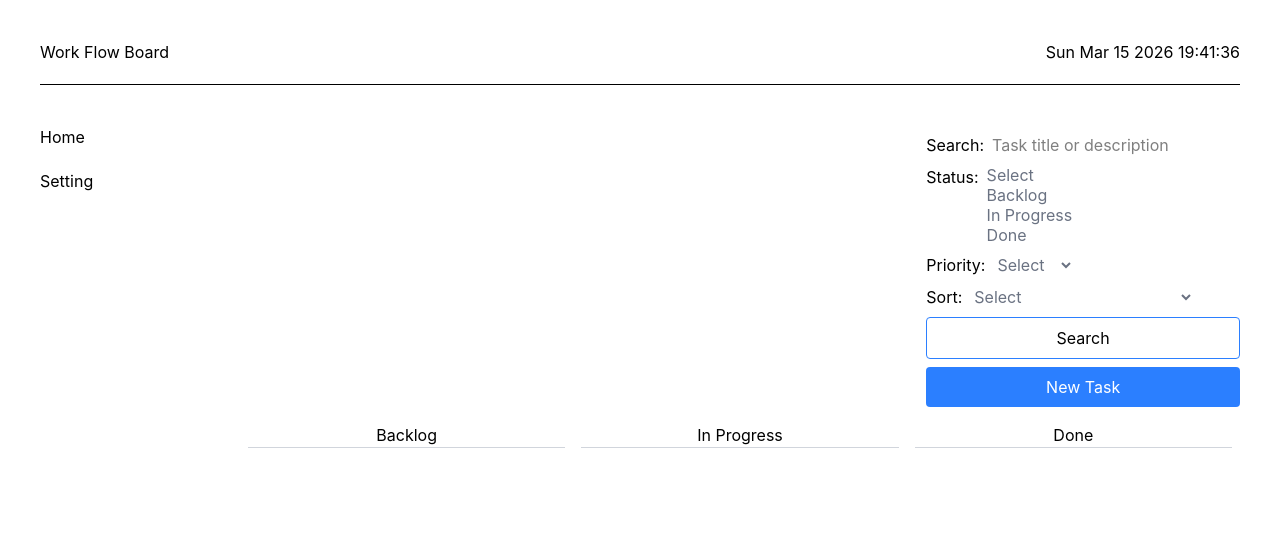
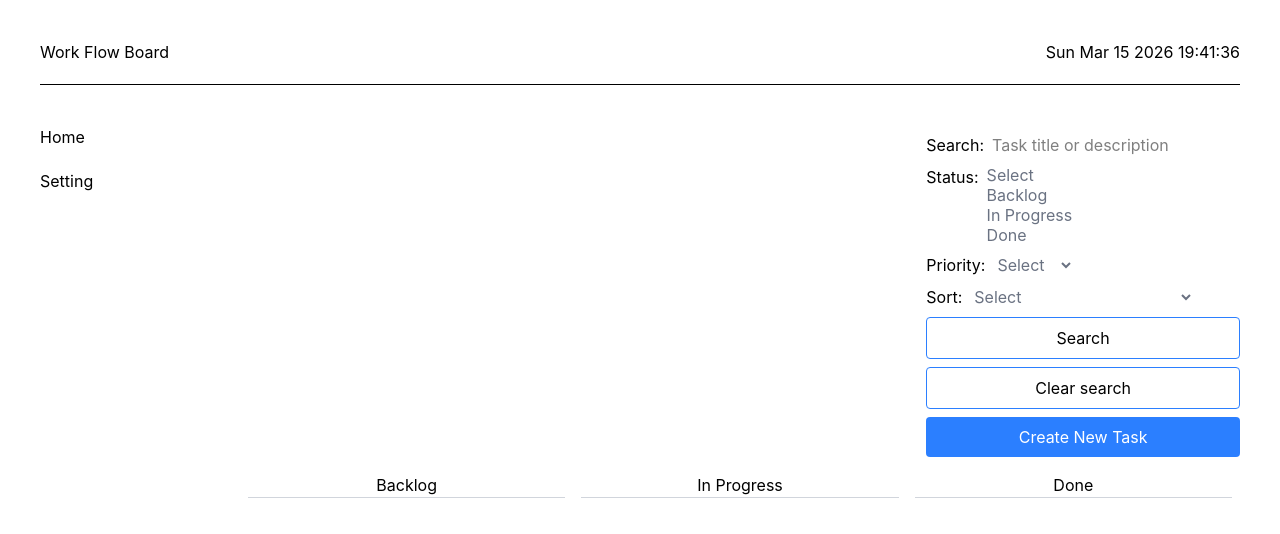
Before and after one commit to thekuvel/Work_Flow_Board, a React (Vite) app: page / in a window 1280 px wide. Shown: the top 534 px of the page. Built offline with nearby package versions, Linux system fonts and the light colour scheme.

Commit message:
added clear search button

```diff
--- a/src/pages/Home.tsx
+++ b/src/pages/Home.tsx
@@ -78,8 +78,7 @@ function Home() {
     setSearchParams(params)
   }
 
-  function handleSearch(e: React.MouseEvent<HTMLButtonElement>) {
-    e.preventDefault()
+  const performSearch = () => {
     console.log(filterSort)
     updateUrlParams(filterSort)
 
@@ -142,6 +141,17 @@ function Home() {
 
     console.log(filteredTask)
     setFilteredTasks(filteredTask)
+  }
+
+  function handleSearch(e: React.MouseEvent<HTMLButtonElement>) {
+    e.preventDefault()
+    performSearch()
+  }
+
+  function handleClearSearch(e: React.MouseEvent<HTMLButtonElement>) {
+    e.preventDefault()
+    setSearchParams()
+    setFilterSort({})
   }
 
   function onClickNewTask(e: React.MouseEvent<HTMLButtonElement>) {
@@ -219,7 +229,12 @@ function Home() {
           onClick={handleSearch}
         />
         <Button
-          label="New Task"
+          label="Clear search"
+          borderColor="border border-blue-500"
+          onClick={handleClearSearch}
+        />
+        <Button
+          label="Create New Task"
           bgColor="bg-blue-500"
           textColor="text-white"
           onClick={onClickNewTask}
```
